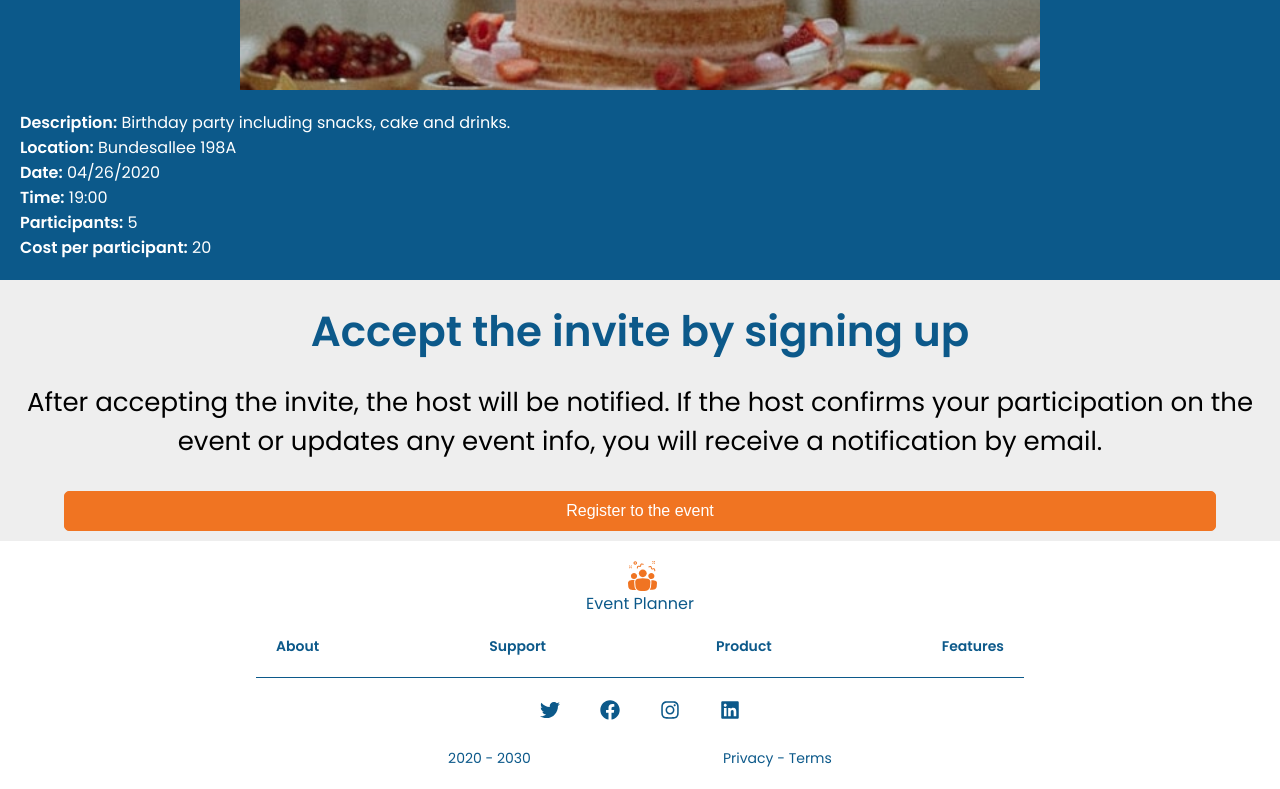
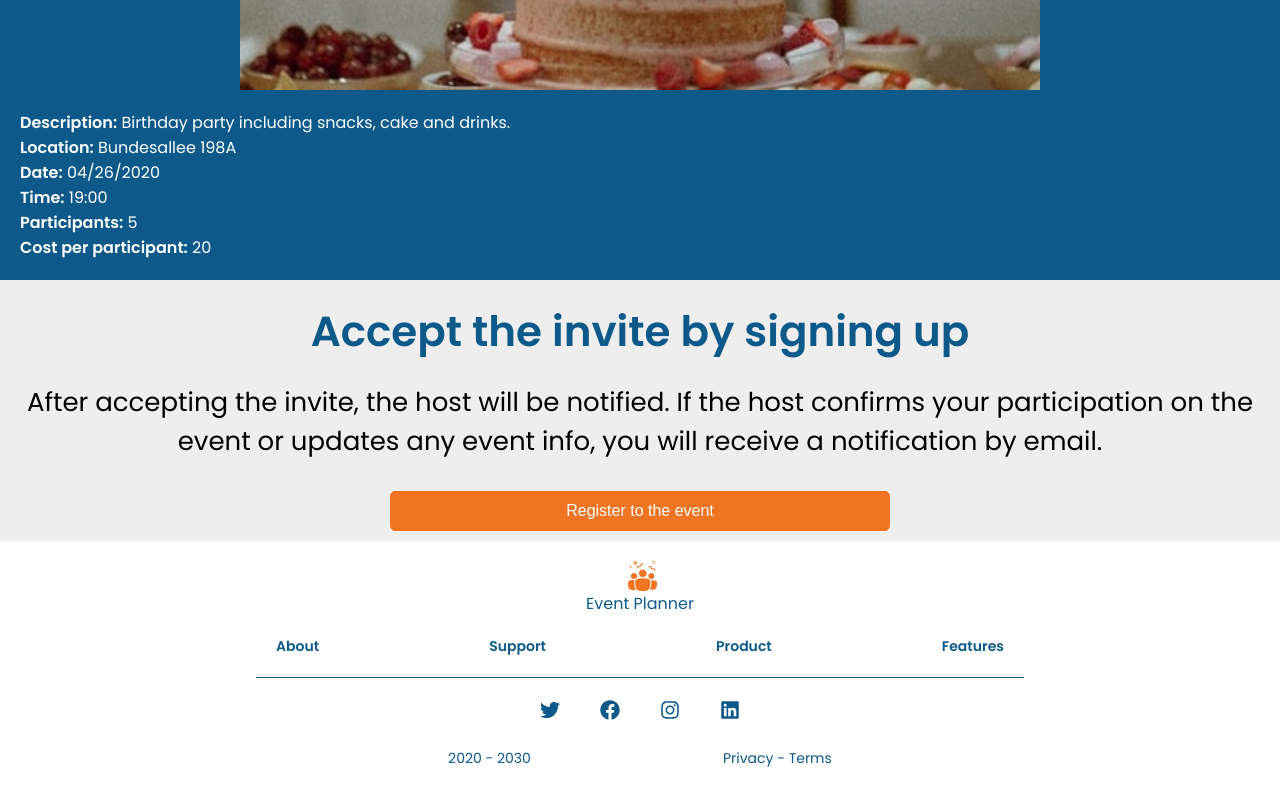
Before and after one commit to MarinaFroes/Event_Planner, a React (Create React App) app: page / in a window 1280 px wide. Shown: the part 890-1679 px from the top of the page. Built offline with nearby package versions, Linux system fonts and the light colour scheme.

Commit message:
styles: Change Btn component width

```diff
--- a/src/components/Btn.tsx
+++ b/src/components/Btn.tsx
@@ -1,7 +1,7 @@
 import React from 'react'
 import styled from 'styled-components'
 
-const StyledButton = styled.button<{ primary: boolean }>`
+const StyledButton = styled.button<{ primary: boolean, btnWidth?: string }>`
   background: ${props => props.primary ? "var(--main-color-orange, #f07422)" : "var(--main-color-white, #fff)"};
   color: ${props => props.primary ? "var(--main-color-white, #fff)" : "var(--main-color-orange, #f07422)"};
   border: 1px solid var(--main-color-orange, #f07422);
@@ -9,6 +9,8 @@ const StyledButton = styled.button<{ primary: boolean }>`
   margin: 10px 0;
   font-size: 16px;
   border-radius: 5px;
+  width: ${props => props.btnWidth ? props.btnWidth : "100%"};
+  max-width: 500px;
 `
 
 interface Props {
@@ -17,7 +19,7 @@ interface Props {
   btnWidth?: string;
 }
 
-const Btn: React.FC<Props> = ({ primaryBtn, btnText, btnWidth = "600px"}) => {
+const Btn: React.FC<Props> = ({ primaryBtn, btnText, btnWidth}) => {
   return (
     <StyledButton type="button" style={{ width: btnWidth }} primary={primaryBtn}>
       {btnText}
```
